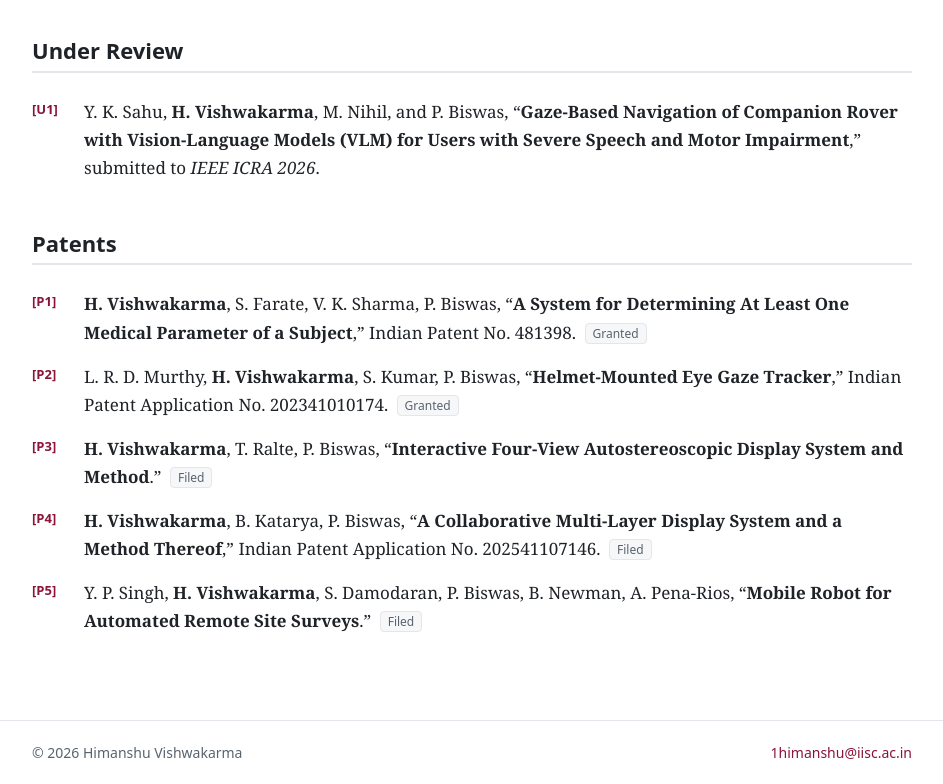
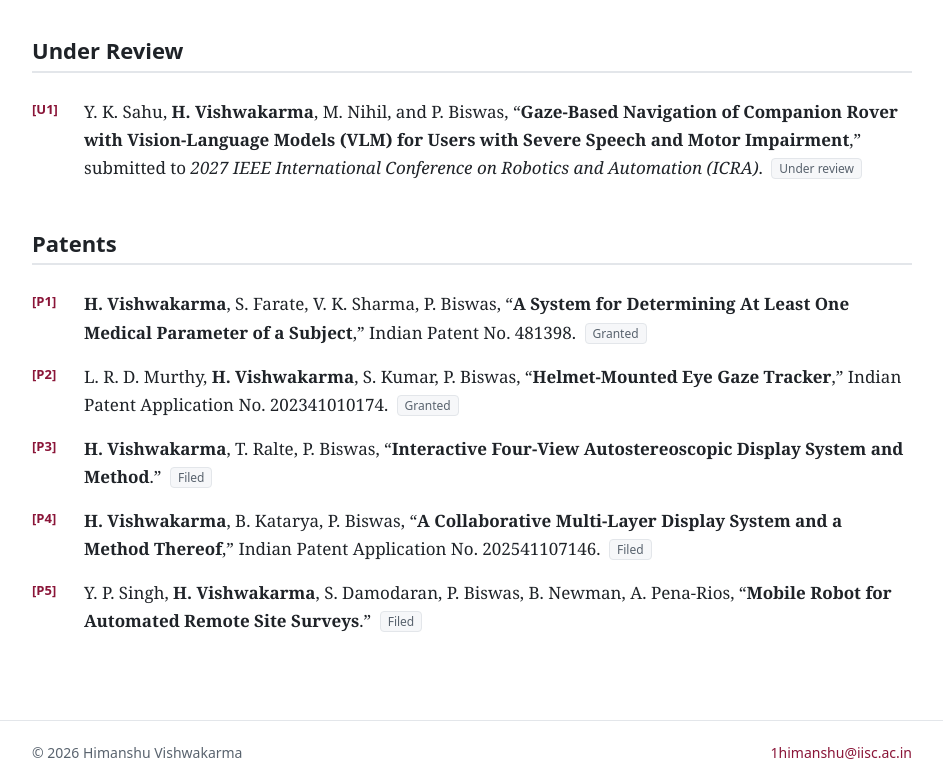
Before and after one commit to himnshu-debug/himnshu-debug.github.io, a plain HTML site: page publications.html in a window 1280 px wide. Shown: the part 2027-2811 px from the top of the page, without its empty margins (168-1111 px from the left). Drawn offline with Linux system fonts and the light colour scheme.

Commit message:
Under review paper now submitted to ICRA 2027; update CV PDF
Co-Authored-By: Claude Opus 5.5 <noreply@anthropic.com>

```diff
--- a/publications.html
+++ b/publications.html
@@ -103,7 +103,7 @@
   <section id="review">
   <h2>Under Review</h2>
   <ol class="pubs u">
-    <li>Y. K. Sahu, <span class="me">H. Vishwakarma</span>, M. Nihil, and P. Biswas, “<span class="ptitle">Gaze-Based Navigation of Companion Rover with Vision-Language Models (VLM) for Users with Severe Speech and Motor Impairment</span>,” submitted to <em>IEEE ICRA 2026</em>.</li>
+    <li>Y. K. Sahu, <span class="me">H. Vishwakarma</span>, M. Nihil, and P. Biswas, “<span class="ptitle">Gaze-Based Navigation of Companion Rover with Vision-Language Models (VLM) for Users with Severe Speech and Motor Impairment</span>,” submitted to <em>2027 IEEE International Conference on Robotics and Automation (ICRA)</em>. <span class="badge">Under review</span></li>
   </ol>
   </section>
 
```
Also changed, not shown: 1 other file.
